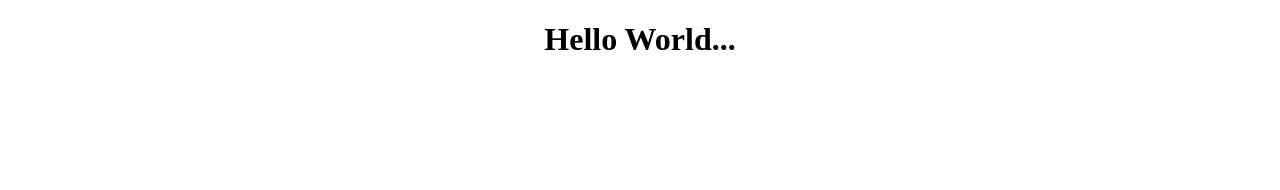
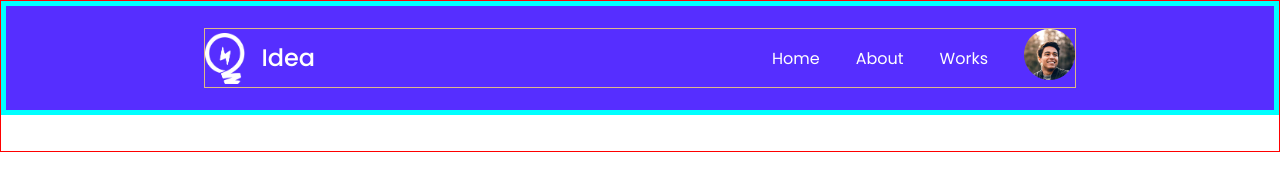
Before and after one commit to bdahsan1999wd/leader-board, a plain HTML site: page index.html in a window 1280 px wide. Drawn offline with Linux system fonts and the light colour scheme.

Commit message:
navigation bar added

```diff
--- a/index.html
+++ b/index.html
@@ -14,7 +14,33 @@
 </head>
 
 <body>
-    <h1 class="text-center">Hello World...</h1>
+    <!---------- Heading Section Added ---------->
+    <header>
+        <!---------- Navigation Section Added ---------->
+        <nav>
+            <div class="nav-container display-flex">
+
+                <!----- Navbar Left Content ----->
+                <div class="nav-logo display-flex">
+                    <img src="./assets/icons/logo.png" alt="logo">
+                    <h1>Idea</h1>
+                </div>
+
+                <!----- Navbar Right Content ----->
+                <div>
+                    <ul class="nav-links display-flex">
+                        <li class="nav-item"> <a href="" class="nav-link">Home</a></li>
+                        <li class="nav-item"> <a href="" class="nav-link">About</a></li>
+                        <li class="nav-item"> <a href="" class="nav-link">Works</a></li>
+                        <li class="nav-item"> <a href="" class="nav-link"><img src="./assets/icons/profile.png"
+                                    alt="profile image"></a></li>
+                    </ul>
+                </div>
+
+            </div>
+        </nav>
+    </header>
+
 </body>
 
 </html>
--- a/styles/style.css
+++ b/styles/style.css
@@ -4,6 +4,71 @@
 /* font-family: "Roboto", sans-serif; */
 /* font-family: "Open Sans", sans-serif; */
 
+* {
+  margin: 0;
+  padding: 0;
+}
+
+body {
+  border: 1px solid red;
+  font-family: "Poppins", sans-serif;
+}
+
+/* -------------------------Shared Styles Starts Here-------------------------*/
 .text-center {
   text-align: center;
 }
+
+.display-flex {
+  display: flex;
+}
+
+/* -------------------------Shared Styles Ends Here-------------------------*/
+
+/* ---------- Navbar Styles Added ---------- */
+nav {
+  border: 5px solid aqua;
+  max-width: 1440px;
+  background-color: rgb(86, 46, 255);
+  padding: 22px;
+  margin: 0 auto;
+  margin-bottom: 36px;
+}
+.nav-container {
+  border: 1px solid burlywood;
+  max-width: 870px;
+  justify-content: space-between;
+  margin: 0 auto;
+}
+
+/* ----- Navbar Left Content----- */
+.nav-logo {
+  justify-content: center;
+  align-items: center;
+  gap: 16px;
+}
+.nav-logo img {
+  width: 40.42px;
+  height: 51px;
+}
+.nav-logo h1 {
+  color: rgb(255, 255, 255);
+  font-size: 1.5rem;
+  font-weight: 500;
+  line-height: 36px;
+}
+
+/* ----- Navbar Right Content ----- */
+.nav-links {
+  list-style: none;
+  justify-content: center;
+  align-items: center;
+  gap: 36px;
+}
+.nav-link {
+  color: rgb(255, 255, 255);
+  text-decoration: none;
+  font-size: 1rem;
+  font-weight: 400;
+  line-height: 24px;
+}
```
